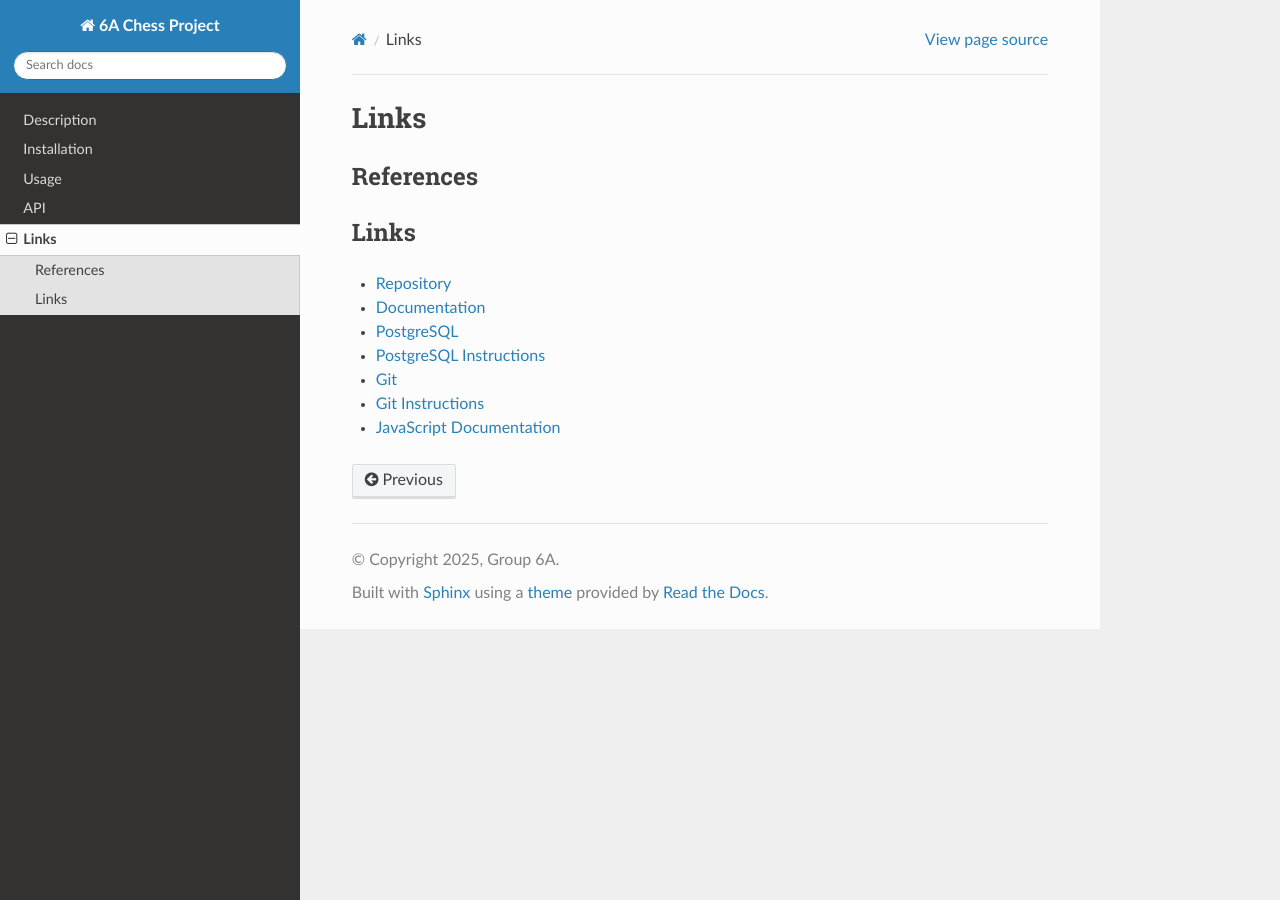
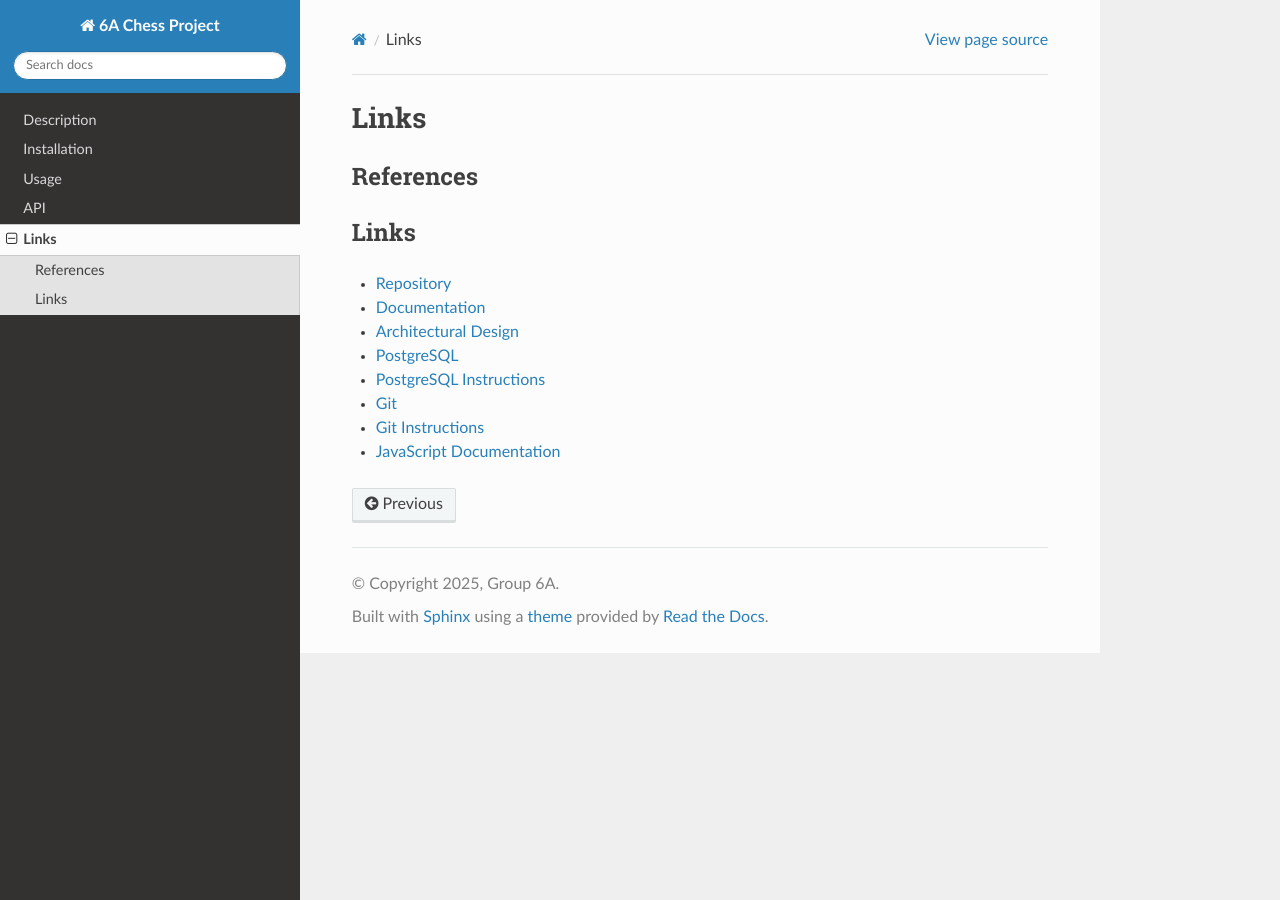
Before and after one commit to gherkins05/6A-Software-Coursework, a Sphinx documentation site: the page built from docs/source/links.rst, in a window 1280 px wide. Built offline with Sphinx 7.4.7 and the Read the Docs theme 3.1.0, drawn with Linux system fonts in a browser that asks for light colours; pages that are not in the unit, such as notebooks, are missing from menus.

Commit message:
Update links.rst

```diff
--- a/docs/source/links.rst
+++ b/docs/source/links.rst
@@ -11,6 +11,7 @@ Links
 
 - `Repository <https://github.com/gherkins05/6A-Software-Coursework.git>`_
 - `Documentation <https://docs.google.com/document/d/1Ptto2IlkiB_SQhh25GoLQSDynJWZY2-QwD7Fx4-LPZk/edit?tab=t.0#heading=h.nl5py9k7m3gv>`_
+- `Architectural Design <https://miro.com/app/board/uXjVI3dbDHc=/>`_
 - `PostgreSQL <https://www.postgresql.org/>`_
 - `PostgreSQL Instructions <https://www.postgresql.org/docs/current/app-psql.html>`_
 - `Git <https://git-scm.com/>`_
```
